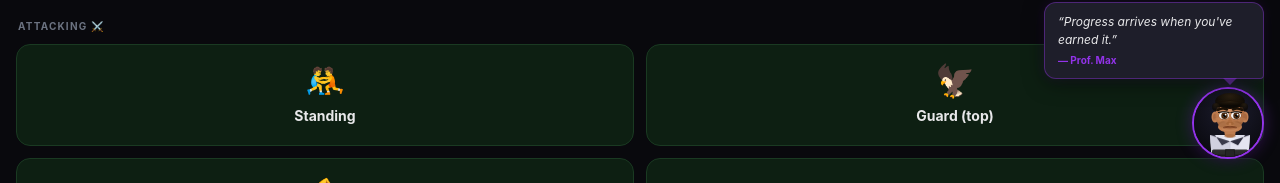
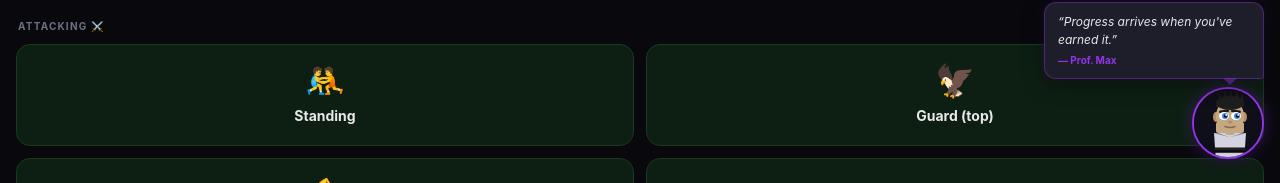
Before and after one commit to Top-Choice-Lawn-Care/tap-list, a Next.js app: page / in a window 1280 px wide. Shown: the part 617-800 px from the top of the page. Built offline with nearby package versions, Linux system fonts and the light colour scheme.

Commit message:
Max: simple style, square jaw, spiky hair, blue eyes; Taps videos open YouTube directly

```diff
--- a/app/page.tsx
+++ b/app/page.tsx
@@ -225,146 +225,72 @@ function ProfessorMax({ visible, onDismiss }: { visible: boolean; onDismiss: ()
           flexShrink: 0,
         }}>
           <svg width="72" height="72" viewBox="0 0 72 72" xmlns="http://www.w3.org/2000/svg">
-            <defs>
-              <radialGradient id="skinG" cx="42%" cy="35%" r="58%">
-                <stop offset="0%" stopColor="#d4956a"/>
-                <stop offset="60%" stopColor="#bf7d50"/>
-                <stop offset="100%" stopColor="#a86840"/>
-              </radialGradient>
-              <radialGradient id="bgG" cx="50%" cy="30%" r="70%">
-                <stop offset="0%" stopColor="#1c1c2e"/>
-                <stop offset="100%" stopColor="#09090d"/>
-              </radialGradient>
-              <radialGradient id="hairG" cx="50%" cy="20%" r="60%">
-                <stop offset="0%" stopColor="#2a1f10"/>
-                <stop offset="100%" stopColor="#0d0a06"/>
-              </radialGradient>
-              <linearGradient id="giG" x1="0" y1="0" x2="1" y2="0">
-                <stop offset="0%" stopColor="#d8d8e6"/>
-                <stop offset="50%" stopColor="#eeeef8"/>
-                <stop offset="100%" stopColor="#d0d0e0"/>
-              </linearGradient>
-              <linearGradient id="beltG" x1="0" y1="0" x2="0" y2="1">
-                <stop offset="0%" stopColor="#1a1a1a"/>
-                <stop offset="50%" stopColor="#2e2e2e"/>
-                <stop offset="100%" stopColor="#111111"/>
-              </linearGradient>
-            </defs>
-
             {/* Background */}
-            <rect width="72" height="72" fill="url(#bgG)"/>
+            <rect width="72" height="72" fill="#0f0f1a"/>
 
             {/* Gi body */}
             <g className="prof-body">
-              {/* Main torso */}
-              <polygon points="16,46 56,46 54,72 18,72" fill="url(#giG)"/>
-              {/* Left gi panel (slightly darker) */}
-              <polygon points="16,46 36,52 36,72 18,72" fill="#d0d0df"/>
-              {/* Right gi panel */}
-              <polygon points="56,46 36,52 36,72 54,72" fill="#e4e4f0"/>
-              {/* Left lapel dark */}
-              <polygon points="36,52 16,46 21,46 28,56" fill="#3a3a4a"/>
-              {/* Right lapel dark */}
-              <polygon points="36,52 56,46 51,46 44,56" fill="#2e2e3e"/>
-              {/* Lapel center seam */}
-              <line x1="36" y1="52" x2="36" y2="72" stroke="#c8c8d8" strokeWidth="0.7"/>
+              <polygon points="20,44 52,44 50,72 22,72" fill="#d4d4e0"/>
+              <polygon points="36,48 20,44 24,44" fill="#6b7280"/>
+              <polygon points="36,48 52,44 48,44" fill="#6b7280"/>
               {/* Black belt */}
-              <rect x="18" y="60" width="36" height="7" rx="1.5" fill="url(#beltG)"/>
-              {/* Belt highlight stripe */}
-              <rect x="18" y="61" width="36" height="1.5" rx="0" fill="#303030" opacity="0.8"/>
-              {/* Belt center knot */}
-              <rect x="31" y="59.5" width="10" height="8" rx="1" fill="#1a1a1a"/>
-              <rect x="32" y="60.5" width="8" height="6" rx="0.5" fill="#252525"/>
+              <rect x="20" y="58" width="32" height="5" rx="1" fill="#0a0a0a"/>
+              <rect x="20" y="59" width="32" height="1.5" fill="#222"/>
             </g>
 
             {/* Neck */}
-            <path d="M30,41 Q36,44 42,41 L41,47 Q36,50 31,47 Z" fill="#bf7d50"/>
-            {/* Neck shadow */}
-            <ellipse cx="36" cy="47" rx="6" ry="2" fill="#9a6035" opacity="0.4"/>
+            <rect x="31" y="37" width="10" height="9" rx="3" fill="#c4a882"/>
 
-            {/* Ears (behind head) */}
-            <ellipse cx="21" cy="28" rx="3.5" ry="5.5" fill="#bf7d50"/>
-            <ellipse cx="21" cy="28" rx="2" ry="3.5" fill="#a86840"/>
-            <ellipse cx="51" cy="28" rx="3.5" ry="5.5" fill="#bf7d50"/>
-            <ellipse cx="51" cy="28" rx="2" ry="3.5" fill="#a86840"/>
+            {/* Ears */}
+            <ellipse cx="22" cy="28" rx="3" ry="5" fill="#b8906a"/>
+            <ellipse cx="50" cy="28" rx="3" ry="5" fill="#b8906a"/>
 
-            {/* Head — rounded with defined jaw */}
-            <ellipse cx="36" cy="26" rx="14.5" ry="16" fill="url(#skinG)"/>
-            {/* Jawline extension */}
-            <ellipse cx="36" cy="38" rx="12" ry="5.5" fill="#bf7d50"/>
-            {/* Jaw highlight */}
-            <ellipse cx="36" cy="40" rx="8" ry="2.5" fill="#d4956a" opacity="0.35"/>
+            {/* Head */}
+            <ellipse cx="36" cy="27" rx="14" ry="16" fill="#c4a882"/>
 
-            {/* Hair — short, textured */}
-            <ellipse cx="36" cy="12" rx="14.5" ry="8" fill="url(#hairG)"/>
-            <rect x="21.5" y="11" width="29" height="7" fill="url(#hairG)"/>
-            {/* Hair fade at temples */}
-            <ellipse cx="22" cy="18" rx="4" ry="4" fill="url(#hairG)" opacity="0.8"/>
-            <ellipse cx="50" cy="18" rx="4" ry="4" fill="url(#hairG)" opacity="0.8"/>
-            {/* Hair texture lines */}
-            <path d="M24,13 Q36,10 48,13" stroke="#1a1005" strokeWidth="1" fill="none" opacity="0.6"/>
-            <path d="M26,16 Q36,13 46,16" stroke="#1a1005" strokeWidth="0.7" fill="none" opacity="0.4"/>
+            {/* Square jaw — flat bottom, sharp corners */}
+            <rect x="22" y="33" width="28" height="11" rx="2" fill="#c4a882"/>
 
-            {/* Stubble / beard shadow */}
-            <ellipse cx="36" cy="36" rx="11" ry="5" fill="#8a5a30" opacity="0.18"/>
-            <ellipse cx="28" cy="35" rx="4" ry="3" fill="#7a5030" opacity="0.15"/>
-            <ellipse cx="44" cy="35" rx="4" ry="3" fill="#7a5030" opacity="0.15"/>
+            {/* Spiky hair — base + individual spikes */}
+            <ellipse cx="36" cy="14" rx="14" ry="7" fill="#1e1e1e"/>
+            <rect x="22" y="12" width="28" height="6" fill="#1e1e1e"/>
+            <polygon points="26,14 24,3 29,13" fill="#1e1e1e"/>
+            <polygon points="31,12 30,1 34,11" fill="#1e1e1e"/>
+            <polygon points="36,11 36,0 39,11" fill="#1e1e1e"/>
+            <polygon points="41,12 43,1 45,12" fill="#1e1e1e"/>
+            <polygon points="46,14 48,4 50,14" fill="#1e1e1e"/>
 
-            {/* Eyebrows — clean, masculine arch */}
-            <path d="M24,21 Q28.5,18.5 33,20.5" stroke="#1a1005" strokeWidth="2.5" fill="none" strokeLinecap="round"/>
-            <path d="M39,20.5 Q43.5,18.5 48,21" stroke="#1a1005" strokeWidth="2.5" fill="none" strokeLinecap="round"/>
+            {/* Eyebrows */}
+            <rect x="25" y="21" width="10" height="2.5" rx="1.2" fill="#1a1a1a" transform="rotate(-7,30,22)"/>
+            <rect x="37" y="21" width="10" height="2.5" rx="1.2" fill="#1a1a1a" transform="rotate(7,42,22)"/>
 
             {/* Eyes */}
             {blink ? (
               <>
-                <path d="M24.5,27 Q30,25 35,27" stroke="#2d1a08" strokeWidth="2" fill="none" strokeLinecap="round"/>
-                <path d="M37,27 Q42,25 47.5,27" stroke="#2d1a08" strokeWidth="2" fill="none" strokeLinecap="round"/>
+                <rect x="26" y="25" width="8" height="2" rx="1" fill="#1a1a1a"/>
+                <rect x="38" y="25" width="8" height="2" rx="1" fill="#1a1a1a"/>
               </>
             ) : (
               <>
-                {/* Eye shadow upper */}
-                <ellipse cx="30" cy="26.5" rx="5.5" ry="4.5" fill="#1a0a04" opacity="0.25"/>
-                <ellipse cx="42" cy="26.5" rx="5.5" ry="4.5" fill="#1a0a04" opacity="0.25"/>
-                {/* Eye whites */}
-                <ellipse cx="30" cy="26.5" rx="5" ry="3.8" fill="#f5f5f5"/>
-                <ellipse cx="42" cy="26.5" rx="5" ry="3.8" fill="#f5f5f5"/>
-                {/* Irises — warm dark brown */}
-                <ellipse cx="30.5" cy="26.8" rx="3.2" ry="3.2" fill="#3d200a"/>
-                <ellipse cx="42.5" cy="26.8" rx="3.2" ry="3.2" fill="#3d200a"/>
-                {/* Iris ring */}
-                <ellipse cx="30.5" cy="26.8" rx="2.5" ry="2.5" fill="#5a2e0e"/>
-                <ellipse cx="42.5" cy="26.8" rx="2.5" ry="2.5" fill="#5a2e0e"/>
+                <ellipse cx="30" cy="27" rx="5" ry="4" fill="white"/>
+                <ellipse cx="42" cy="27" rx="5" ry="4" fill="white"/>
+                {/* Bright blue irises */}
+                <ellipse cx="31" cy="27" rx="3" ry="3" fill="#3b82f6"/>
+                <ellipse cx="43" cy="27" rx="3" ry="3" fill="#3b82f6"/>
                 {/* Pupils */}
-                <ellipse cx="30.5" cy="26.8" rx="1.6" ry="1.6" fill="#050505"/>
-                <ellipse cx="42.5" cy="26.8" rx="1.6" ry="1.6" fill="#050505"/>
-                {/* Eye glints */}
-                <circle cx="31.6" cy="25.6" r="0.9" fill="white"/>
-                <circle cx="43.6" cy="25.6" r="0.9" fill="white"/>
-                <circle cx="29.8" cy="27.4" r="0.4" fill="white" opacity="0.5"/>
-                <circle cx="41.8" cy="27.4" r="0.4" fill="white" opacity="0.5"/>
-                {/* Upper lash line */}
-                <path d="M24.5,23.5 Q30,22 35,23.5" stroke="#0d0d0d" strokeWidth="1.2" fill="none" strokeLinecap="round"/>
-                <path d="M37,23.5 Q42,22 47.5,23.5" stroke="#0d0d0d" strokeWidth="1.2" fill="none" strokeLinecap="round"/>
+                <ellipse cx="31.5" cy="27" rx="1.7" ry="1.8" fill="#111"/>
+                <ellipse cx="43.5" cy="27" rx="1.7" ry="1.8" fill="#111"/>
+                {/* Glints */}
+                <circle cx="32.2" cy="26" r="0.9" fill="white"/>
+                <circle cx="44.2" cy="26" r="0.9" fill="white"/>
               </>
             )}
 
-            {/* Nose — defined bridge + tip */}
-            <path d="M35,29 L33.5,34 Q36,36 38.5,34 L37,29" fill="#a86535" opacity="0.5"/>
-            <ellipse cx="34" cy="34.5" rx="2" ry="1.5" fill="#9a5e30" opacity="0.6"/>
-            <ellipse cx="38" cy="34.5" rx="2" ry="1.5" fill="#9a5e30" opacity="0.6"/>
-            <ellipse cx="36" cy="35" rx="1.5" ry="1" fill="#bf7d50"/>
+            {/* Nose */}
+            <ellipse cx="36" cy="33" rx="2.5" ry="1.5" fill="#b0906a"/>
 
-            {/* Mouth — confident slight smile */}
-            <path d="M30,38.5 Q33,37.5 36,38 Q39,37.5 42,38.5" stroke="#7a4020" strokeWidth="1.6" fill="none" strokeLinecap="round"/>
-            {/* Lower lip */}
-            <path d="M31,38.8 Q36,40.5 41,38.8" stroke="#9a5535" strokeWidth="0.8" fill="none" strokeLinecap="round" opacity="0.6"/>
-            {/* Smile dimples */}
-            <circle cx="30.5" cy="38.2" r="0.8" fill="#a06040" opacity="0.4"/>
-            <circle cx="41.5" cy="38.2" r="0.8" fill="#a06040" opacity="0.4"/>
-
-            {/* Cheek highlight */}
-            <ellipse cx="24" cy="31" rx="4" ry="2.5" fill="#e0a070" opacity="0.2"/>
-            <ellipse cx="48" cy="31" rx="4" ry="2.5" fill="#e0a070" opacity="0.2"/>
+            {/* Mouth — slight smile */}
+            <path d="M31 37.5 Q36 39.5 41 37.5" stroke="#8a6650" strokeWidth="1.5" fill="none" strokeLinecap="round"/>
           </svg>
         </div>
       </div>
@@ -1121,7 +1047,15 @@ export default function Home() {
                           </div>
                           <div style={{ display: "flex", justifyContent: "flex-end", marginTop: "8px" }}>
                             <button
-                              onClick={(e) => { e.stopPropagation(); openVideo(sub.name); }}
+                              onClick={(e) => {
+                                e.stopPropagation();
+                                e.preventDefault();
+                                const vid = VIDEO_IDS[sub.name];
+                                const url = vid
+                                  ? `https://www.youtube.com/watch?v=${vid}`
+                                  : `https://www.youtube.com/results?search_query=bjj+${encodeURIComponent(sub.name)}+tutorial`;
+                                window.open(url, "_blank");
+                              }}
                               style={{
                                 background: "none", border: "none", padding: "4px",
                                 fontSize: "15px", opacity: 0.65, cursor: "pointer",
```
